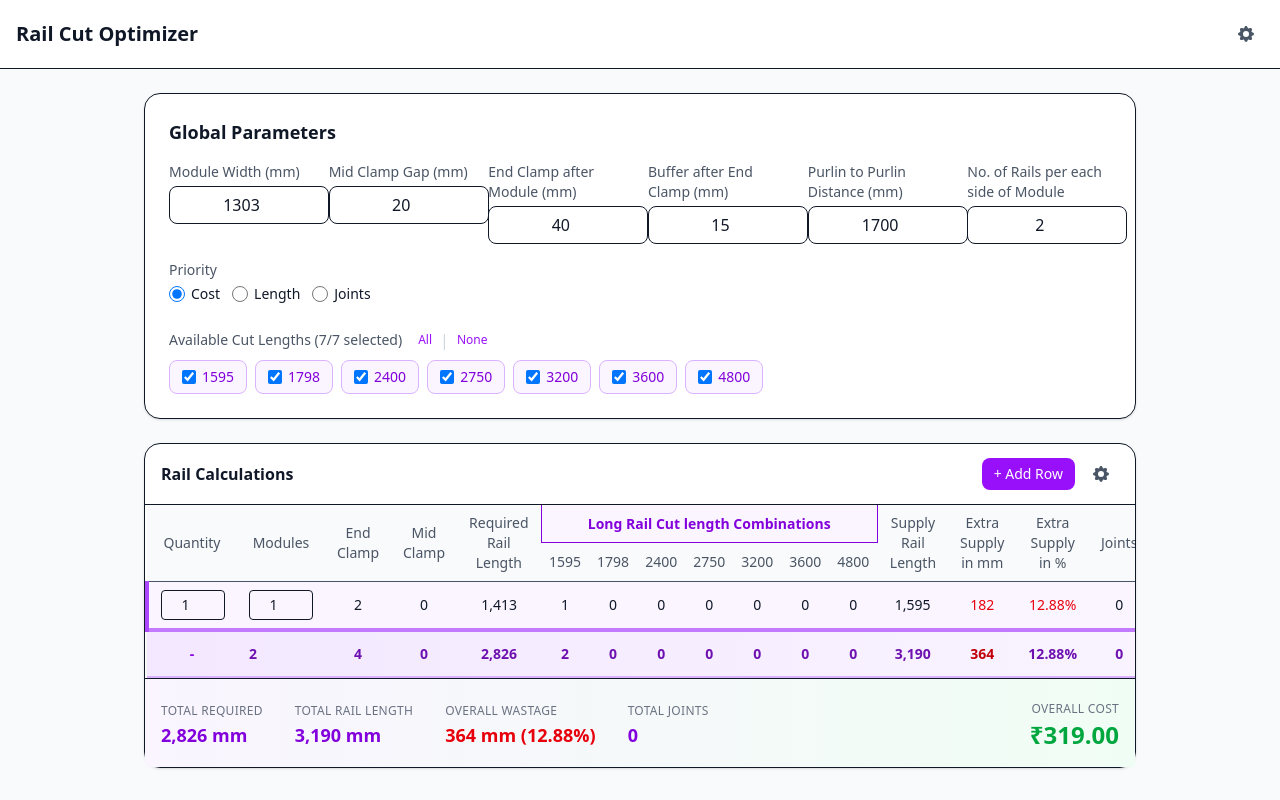
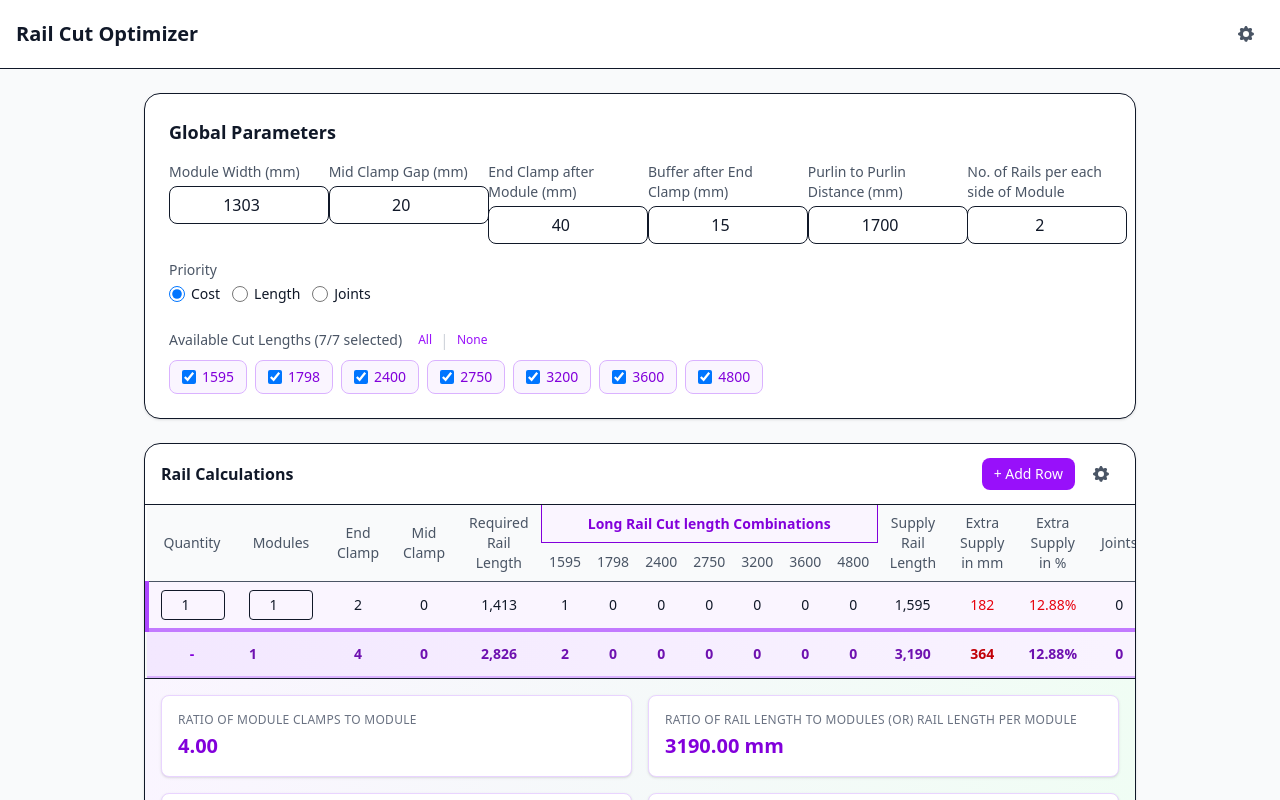
Before and after one commit to abujawed11/knapsack-tool, a React (Vite) app in the folder knapsack-front/: page / in a window 1280 px wide. Both pictures are taken after a click on the button "+ Add Row". Shown: the top 800 px of the page. Built offline with nearby package versions, Linux system fonts and the light colour scheme.

Commit message:
ratios added

```diff
--- a/knapsack-front/src/components/RailTable.jsx
+++ b/knapsack-front/src/components/RailTable.jsx
@@ -186,7 +186,7 @@ export default function RailTable({
       // SB1 and SB2 calculations
       const defaultSB1 = calculateSB1(required);
       const sb1Value = enableSB2 ? (row.supportBase1 ?? defaultSB1) : defaultSB1;
-      const sb2Value = row.supportBase2 ?? 0;
+      const sb2Value = enableSB2 ? (row.supportBase2 ?? 0) : 0;
 
       result.sb1 += sb1Value * qty;
       result.sb2 += sb2Value * qty;
@@ -194,7 +194,7 @@ export default function RailTable({
 
     // Multiply all totals by railsPerSide
     const rps = Number(railsPerSide) || 1;
-    result.modules *= rps;
+    // result.modules *= rps;
     result.endClamp *= rps;
     result.midClamp *= rps;
     result.required *= rps;
@@ -213,6 +213,15 @@ export default function RailTable({
     result.wastagePct = result.required > 0
       ? ((result.wastage / result.required) * 100).toFixed(2)
       : 0;
+
+    // Debug logging for Ratio of Supports to module
+    // console.log('=== Supports Calculation Debug ===');
+    // console.log('totals.sb1:', result.sb1);
+    // console.log('totals.sb2:', result.sb2);
+    // console.log('totals.modules:', result.modules);
+    // console.log('Sum (sb1 + sb2):', result.sb1 + result.sb2);
+    // console.log('Ratio (sb1+sb2)/modules:', result.modules > 0 ? ((result.sb1 + result.sb2) / result.modules) : 0);
+    // console.log('==================================');
 
     return result;
   }, [rowResults, allLengths, railsPerSide, enableSB2]);
@@ -701,28 +710,65 @@ export default function RailTable({
       {/* Overall Summary Card */}
       {rowResults.length > 0 && (
         <div className="border-t bg-linear-to-r from-purple-50 to-green-50 px-4 py-4">
-          <div className="flex justify-between items-center">
-            <div className="flex gap-8">
-              <div>
-                <span className="text-xs font-medium text-gray-500 uppercase tracking-wide">Total Required</span>
-                <p className="text-lg font-bold text-purple-700">{fmt(totals.required)} mm</p>
-              </div>
-              <div>
-                <span className="text-xs font-medium text-gray-500 uppercase tracking-wide">Total Rail Length</span>
-                <p className="text-lg font-bold text-purple-700">{fmt(totals.total)} mm</p>
-              </div>
-              <div>
-                <span className="text-xs font-medium text-gray-500 uppercase tracking-wide">Overall Wastage</span>
-                <p className="text-lg font-bold text-red-600">{fmt(totals.wastage)} mm ({totals.wastagePct}%)</p>
-              </div>
-              <div>
-                <span className="text-xs font-medium text-gray-500 uppercase tracking-wide">Total Joints</span>
-                <p className="text-lg font-bold text-purple-700">{totals.joints}</p>
-              </div>
+          <div className="grid grid-cols-2 gap-4">
+            {/* Ratio 1: Module clamps to module */}
+            <div className="bg-white rounded-lg p-4 shadow-sm border border-purple-200">
+              <span className="text-xs font-medium text-gray-500 uppercase tracking-wide block mb-1">
+                Ratio of module clamps to module
+              </span>
+              <p className="text-xl font-bold text-purple-700">
+                {totals.modules > 0
+                  ? ((totals.endClamp + totals.midClamp) / totals.modules).toFixed(2)
+                  : '0.00'}
+              </p>
+              {/* <p className="text-xs text-gray-400 mt-1">
+                ({totals.endClamp + totals.midClamp}) / {totals.modules}
+              </p> */}
             </div>
-            <div className="text-right">
-              <span className="text-xs font-medium text-gray-500 uppercase tracking-wide">Overall Cost</span>
-              <p className="text-2xl font-bold text-green-600">₹{totals.cost.toFixed(2)}</p>
+
+            {/* Ratio 2: Rail length per module */}
+            <div className="bg-white rounded-lg p-4 shadow-sm border border-purple-200">
+              <span className="text-xs font-medium text-gray-500 uppercase tracking-wide block mb-1">
+               Ratio of Rail Length to modules (OR)  Rail length per module
+              </span>
+              <p className="text-xl font-bold text-purple-700">
+                {totals.modules > 0
+                  ? (totals.total / totals.modules).toFixed(2)
+                  : '0.00'} mm
+              </p>
+              {/* <p className="text-xs text-gray-400 mt-1">
+                {fmt(totals.total)} / {totals.modules}
+              </p> */}
+            </div>
+
+            {/* Ratio 3: Supports to Rail */}
+            <div className="bg-white rounded-lg p-4 shadow-sm border border-purple-200">
+              <span className="text-xs font-medium text-gray-500 uppercase tracking-wide block mb-1">
+                Ratio of Supports to Rail
+              </span>
+              <p className="text-xl font-bold text-purple-700">
+                {totals.total > 0
+                  ? ((totals.sb1 + totals.sb2) / totals.total).toFixed(6)
+                  : '0.00'}
+              </p>
+              {/* <p className="text-xs text-gray-400 mt-1">
+                ({totals.sb1 + totals.sb2}) / {fmt(totals.total)}
+              </p> */}
+            </div>
+
+            {/* Ratio 4: Supports to module */}
+            <div className="bg-white rounded-lg p-4 shadow-sm border border-purple-200">
+              <span className="text-xs font-medium text-gray-500 uppercase tracking-wide block mb-1">
+                Ratio of Supports to module
+              </span>
+              <p className="text-xl font-bold text-purple-700">
+                {totals.modules > 0
+                  ? ((totals.sb1 + totals.sb2) / totals.modules).toFixed(2)
+                  : '0.00'}
+              </p>
+              {/* <p className="text-xs text-gray-400 mt-1">
+                ({totals.sb1 + totals.sb2}) / {totals.modules}
+              </p> */}
             </div>
           </div>
         </div>
```
